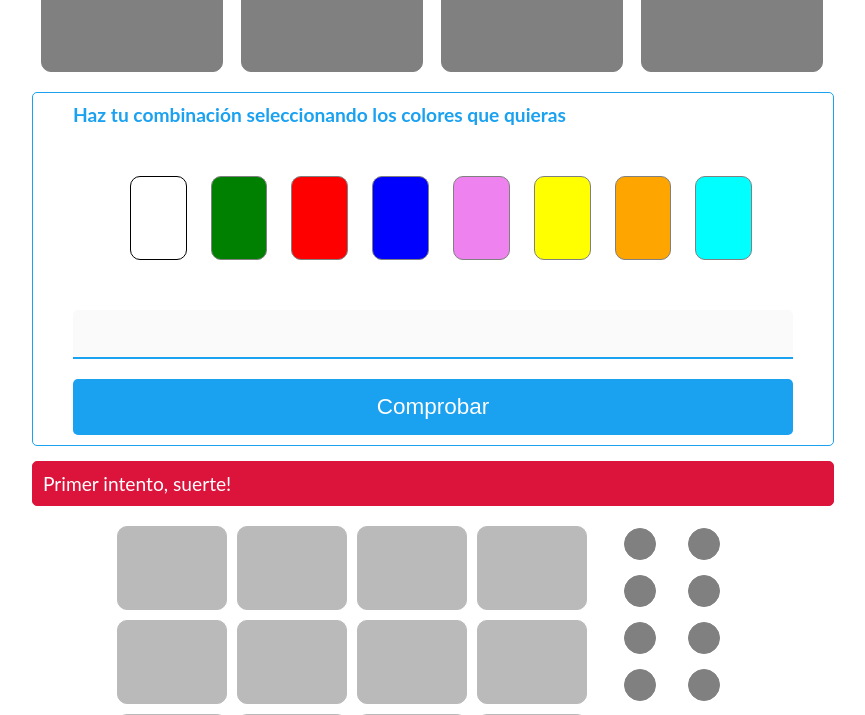
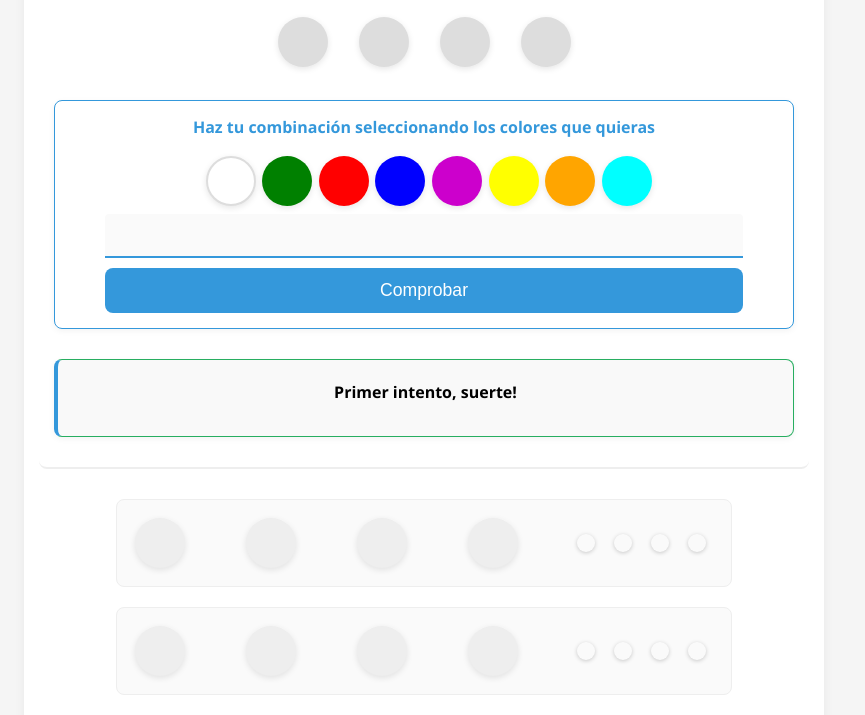
Before and after one commit to Tottii05/Mastermind, a plain HTML site: page index.html in a window 1280 px wide. Shown: the part 99-814 px from the top of the page, without its empty margins (216-1081 px from the left). Drawn offline with Linux system fonts and the light colour scheme.

Commit message:
total visual rework on the entire game

```diff
--- a/index.html
+++ b/index.html
@@ -13,24 +13,14 @@
     <main class="w100">
         <div class="bloqueado">
             <h1>Mastermind</h1>
-            <section id="master" class="w100 flex wrap center">
-                <div class="w100 flex wrap">
-                    <div class="w25">
-                        <div class="cel flex"></div>
-                    </div>
-                    <div class="w25">
-                        <div class="cel flex"></div>
-                    </div>
-                    <div class="w25">
-                        <div class="cel flex"></div>
-                    </div>
-                    <div class="w25">
-                        <div class="cel flex"></div>
-                    </div>
-                </div>
+            <section id="master" class="w100 flex center">
+                <div class="cel"></div>
+                <div class="cel"></div>
+                <div class="cel"></div>
+                <div class="cel"></div>
             </section>
             <section class="w100 flex wrap center comprobar">
-                <label class="w90" for="numero">Haz tu combinación seleccionando los colores que quieras</label><br>
+                <label class="w90" for="combiText">Haz tu combinación seleccionando los colores que quieras</label>
                 <section id="selección" class="w100 flex wrap center">
                     <div class="w100 flex wrap center">
                         <div class="w8">
@@ -59,7 +49,7 @@
                         </div>
                     </div>
                 </section>
-                <input disabled class="w90" type="text" id="combiText" name="combiText" value=""><br>
+                <input disabled class="w90" type="text" id="combiText" name="combiText" value="">
                 <button class="w90" id="check" onclick="Comprobar()">Comprobar</button>
             </section>
 
@@ -69,13 +59,12 @@
         </div>
 
         <section id="Result" class="flex wrap center">
-<!-- aquí es donde deberemos ir añadiendo filas según el número de intentos.-->
         </section>
 
         <section>
             <h3>Reglas del juego</h3>
-            <p>Cada círculo negro indica un color que está en el código secreto, y además en la posición correcta. </p>
-            <p>Cada círculo blanco indica un color que está en el código secreto, pero no en la posición correcta. </p>
+            <p>Cada círculo negro indica un color que está en el código secreto, y además en la posición correcta.</p>
+            <p>Cada círculo blanco indica un color que está en el código secreto, pero no en la posición correcta.</p>
         </section>
     </main>
 </body>
--- a/style.css
+++ b/style.css
@@ -1,176 +1,334 @@
-main{
+* {
+    margin: 0;
     padding: 0;
-    margin: 0;
-    font-family: 'Lato';
+    box-sizing: border-box;
+}
+
+body {
+    font-family: 'Segoe UI', Tahoma, Geneva, Verdana, sans-serif;
+    background-color: #f5f5f5;
+    padding: 10px;
+    color: #333;
+}
+
+main {
     max-width: 800px;
     margin: 0 auto;
+    background: white;
+    border-radius: 12px;
+    box-shadow: 0 4px 12px rgba(0,0,0,0.05);
+    padding: 15px;
 }
 
 h1 {
     text-align: center;
     text-transform: uppercase;
+    font-size: 2em;
+    margin-bottom: 15px;
+    color: #2c3e50;
+    letter-spacing: 2px;
 }
 
-.flex{
+.flex {
     display: flex;
 }
 
-.wrap{
+.wrap {
     flex-wrap: wrap;
 }
 
-.center{
+.center {
     justify-content: center;
     align-items: center;
-    align-content: normal;
+    align-content: center;
 }
 
-.w25{
-    width: 25%;
+.w25 { width: 25%; }
+.w50 { width: 50%; }
+.h50 { height: 50%; }
+.w40 { width: 40%; }
+.h40 { height: 40%; }
+.w75 { width: 75%; }
+.w8 { width: 8%; cursor: pointer; }
+.w90 { width: 90%; }
+.w100 { width: 100%; }
+
+.bloqueado {
+    position: sticky;
+    top: 0;
+    background-color: white;
+    z-index: 100;
+    padding: 15px;
+    border-bottom: 2px solid #eee;
+    margin-bottom: 20px;
+    border-radius: 8px;
 }
 
-.w50{
-    width: 50%;
+#white { background-color: #ffffff; border: 2px solid #ddd; }
+#blue { background-color: blue; }
+#green { background-color: green; }
+#violet { background-color: #cc00cc; }
+#yellow { background-color: yellow; }
+#red { background-color: red; }
+#orange { background-color: orange; }
+#cyan { background-color: cyan; }
+
+.grey { background-color: grey; }
+
+#master {
+    display: flex;
+    justify-content: center;
+    align-items: center;
+    gap: 15px;
+    padding: 10px 0;
 }
 
-.h50{
-    height: 50%;
+#master .cel {
+    height: 50px;
+    width: 50px;
+    background-color: #ddd;
+    border-radius: 50%;
+    box-shadow: 0 2px 6px rgba(0,0,0,0.1);
+    flex-shrink: 0;
 }
 
-.w40{
-    width: 40%;
+.cel {
+    height: 50px;
+    width: 50px;
+    margin: 8px;
+    background-color: #ddd;
+    border-radius: 50%;
+    display: flex;
+    justify-content: center;
+    align-items: center;
+    transition: transform 0.2s ease, box-shadow 0.2s ease;
+    cursor: pointer;
+    box-shadow: 0 2px 6px rgba(0,0,0,0.1);
 }
 
-.h40{
-    height: 40%;
+.cel:hover {
+    transform: scale(1.1);
+    box-shadow: 0 4px 10px rgba(0,0,0,0.15);
 }
 
-.w75{
-    width: 75%;
+.celUserCombi {
+    height: 50px;
+    width: 50px;
+    margin: 8px;
+    background-color: #eee;
+    border-radius: 50%;
+    display: flex;
+    justify-content: center;
+    align-items: center;
+    transition: all 0.3s ease;
+    box-shadow: 0 2px 6px rgba(0,0,0,0.1);
 }
 
+.celUserCombi.green { background-color: #00cc00; }
+.celUserCombi.red { background-color: #ff0000; }
+.celUserCombi.blue { background-color: #0066ff; }
+.celUserCombi.violet { background-color: #cc00cc; }
+.celUserCombi.yellow { background-color: #ffcc00; }
+.celUserCombi.orange { background-color: #ff9900; }
+.celUserCombi.cyan { background-color: #00ffff; }
+.celUserCombi.white { background-color: #ffffff; }
 
-.w8{
-    width: 8%;
-    cursor: pointer;
-}
-.w90{
-    width: 90%;
-}
-.w100{
-    width: 100%;
+.cercleResult {
+    height: 18px;
+    width: 18px;
+    margin: 4px;
+    border-radius: 50%;
+    box-shadow: 0 1px 4px rgba(0,0,0,0.2);
+    transition: transform 0.2s ease;
 }
 
-.bloqueado{
-    position: sticky;
-    top:0;
-    background-color: white;
-    z-index: 100;
-}
-#white{background-color: white; border: 1px solid black;}
-#blue{background-color: blue;}
-#green{background-color: green;}
-#violet{background-color: violet}
-#yellow{background-color: yellow;}
-#red{background-color: red;}
-#orange{background-color: orange;}
-#cyan{background-color: cyan;}
-
-.grey{background-color: #BABABA;}
-
-/*  */
-.cel{
-    height: 82px;
-    z-index: 1;
-    width: 90%;
-    font-weight: bold;
-    position: relative;
-    margin: 5px auto;
-    background-color: grey;
-    border-radius: 10px;
-    text-align: center;
-    justify-content: center;
-    font-size: 2.25em;
-    align-items: center;
-    border: 1px solid grey;
+.cercleResult:hover {
+    transform: scale(1.2);
 }
 
-.celUserCombi{
-    height: 82px;
-    z-index: 1;
-    width: 90%;
-    font-weight: bold;
-    position: relative;
-    margin: 5px auto;
-    background-color: #BABABA;
-    border-radius: 10px;
-    text-align: center;
-    justify-content: center;
-    font-size: 2.25em;
+.cercleResult.black { background-color: #000; }
+.cercleResult.white { background-color: #fff; border: 1px solid #ccc; }
+.cercleResult.grey { background-color: #ddd; }
+
+.rowResult {
+    margin: 10px 0;
+    padding: 10px;
+    background: #fafafa;
+    border-radius: 8px;
+    border: 1px solid #eee;
+    display: flex;
     align-items: center;
-    border: 1px solid  #BABABA;
+    gap: 10px;
 }
 
-.cercleResult{
-    height: 30px;
-    z-index: 1;
-    width: 30px;
-    position: relative;
-    margin: 2px auto;
-    background-color: grey;
-    border-radius: 50%;
-    border: 1px solid grey;
+.rowUserCombi {
+    display: flex;
+    gap: 8px;
+    flex-wrap: nowrap;
+    justify-content: center;
+    flex: 1;
 }
 
-.comprobar, .info{
-    border: 1px solid #1aa1f0;
-    border-radius: 5px;
-    font-size: 1.2em;
-    margin-bottom: 15px;
-    margin-top: 15px;
+.rowCercleResult {
+    display: flex;
+    gap: 4px;
+    justify-content: center;
+    flex-wrap: nowrap;
+    align-items: center;
 }
 
-.comprobar *, .info *{
-    margin: 10px;
-}
-.info{
-    border-color: crimson;
-    background-color: crimson;
-    color: white;
-}
-label{
-    color: #1aa1f0;
-    font-weight: bold;
-}
-input{
-    box-sizing: border-box;
-    width: 40%;
-    border: none;
-    margin-bottom: 15px;
-    font-size: 1.2em;
-    padding: 10px;
-    border-bottom: 2px solid #1aa1f0;
-    outline: none;
-    border-radius: 5px 5px 0 0;
+#selección .w8 {
+    padding: 0 4px;
 }
 
-input:focus, input:hover{
-    background-color: #BABABA;
+#selección .cel {
+    margin: 8px 4px;
 }
 
+.comprobar, .info {
+    border: 1px solid #3498db;
+    border-radius: 8px;
+    padding: 15px;
+    margin: 15px 0;
+    background: white;
+    box-shadow: 0 2px 6px rgba(0,0,0,0.05);
+}
 
-button{
-    width: 55%;
-    padding: 15px;
-    background-color: #1aa1f0;
+.info {
+    border-color: #27ae60;
+    background-color: #27ae60;
+    color: black;
+    text-align: center;
+    font-weight: bold;
+    padding: 12px;
+    border-radius: 8px;
+    margin: 15px 0;
+    display: flex;
+    justify-content: center;
+    align-items: center;
+}
+
+label {
+    color: #3498db;
+    font-weight: bold;
+    display: block;
+    margin-bottom: 10px;
+    text-align: center;
+}
+
+input {
+    width: 100%;
+    padding: 12px;
+    font-size: 1em;
+    border: none;
+    border-bottom: 2px solid #3498db;
+    outline: none;
+    border-radius: 4px 4px 0 0;
+    background: #fafafa;
+    transition: background 0.2s ease;
+}
+
+input:focus, input:hover {
+    background-color: #eee;
+}
+
+button {
+    width: 100%;
+    padding: 12px;
+    background-color: #3498db;
     color: white;
     border: none;
-    border-radius: 5px;
-    font-size: 1.17em;
+    border-radius: 8px;
+    font-size: 1.1em;
+    margin-top: 10px;
+    cursor: pointer;
+    transition: background 0.3s ease, transform 0.2s ease;
+}
+
+button:hover, button:focus {
+    background-color: #2980b9;
+    transform: translateY(-2px);
+}
+
+section:last-child {
+    margin-top: 30px;
+    padding: 20px;
+    background: #f9f9f9;
+    border-radius: 8px;
+    border-left: 4px solid #3498db;
+}
+
+section:last-child h3 {
+    margin-bottom: 10px;
+    color: #2c3e50;
+}
+
+section:last-child p {
+    line-height: 1.6;
     margin-bottom: 10px;
 }
 
-button:hover, button:focus{
-    background-color: #1aa1f075;
-    cursor: pointer;
+#info.victory {
+    animation: pulse 1s ease-in-out infinite;
+    background-color: #27ae60 !important;
+    border-color: #27ae60 !important;
 }
+
+@keyframes pulse {
+    0% { transform: scale(1); }
+    50% { transform: scale(1.05); }
+    100% { transform: scale(1); }
+}
+
+@media (max-width: 600px) {
+    main {
+        padding: 10px;
+        margin: 5px;
+    }
+
+    h1 {
+        font-size: 1.5em;
+    }
+
+    #master {
+        gap: 10px;
+    }
+
+    .cel, .celUserCombi {
+        height: 40px;
+        width: 40px;
+        margin: 6px;
+    }
+
+    .cercleResult {
+        height: 15px;
+        width: 15px;
+        margin: 3px;
+    }
+
+    #selección .w8 {
+        width: 10%;
+        padding: 0 2px;
+    }
+
+    #selección .cel {
+        margin: 6px 2px;
+    }
+
+    button {
+        padding: 10px;
+        font-size: 1em;
+    }
+
+    input {
+        padding: 10px;
+    }
+
+    .rowUserCombi {
+        gap: 6px;
+    }
+
+    .rowCercleResult {
+        gap: 3px;
+    }
+}
```
Also changed, not shown: script.js (+45 -77 lines).
